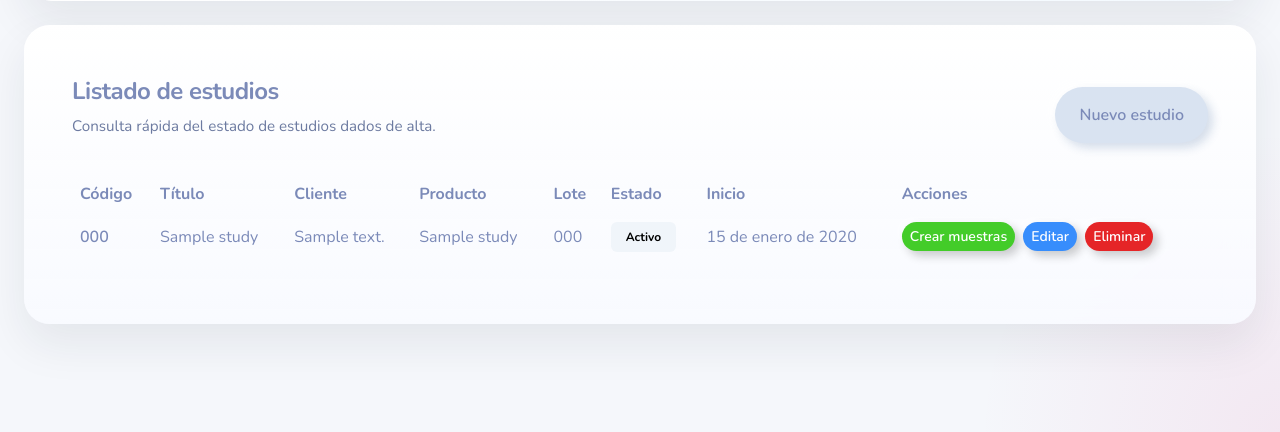
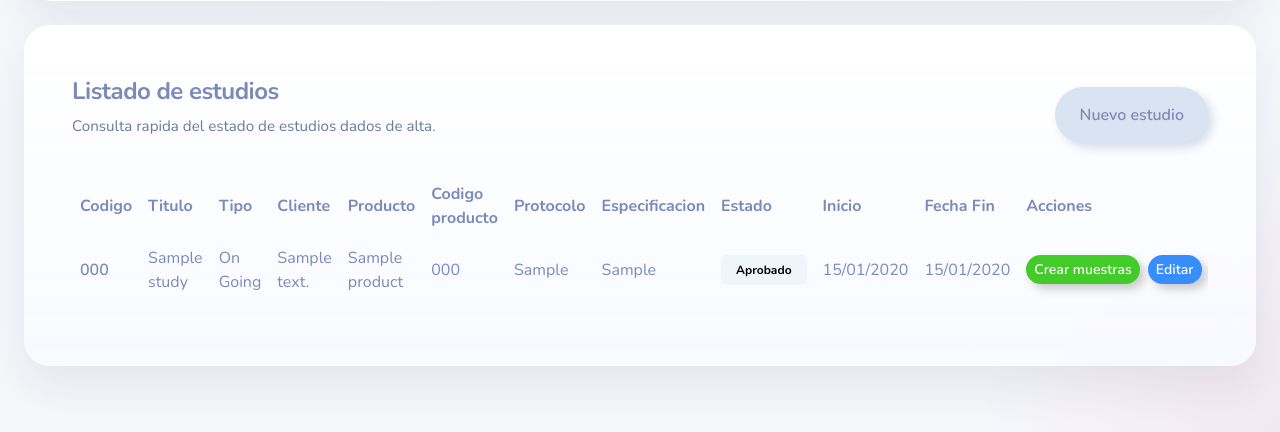
Before and after one commit to pprofilers-ui/proyectoafmgde, a Django app: page /app/studies/ in a window 1280 px wide. Shown: the part 368-800 px from the top of the page. Run offline with Django 5.2, Linux system fonts and the light colour scheme; a user stored in the database is signed in; data comes from the database, SQL or seed files in the repository; tables that the repository leaves empty hold one stand-in row (values such as "Sample post"); some libraries are stand-ins or nearby versions.

Commit message:
Fix: se ha adaptado lo relacionado con el documento word Comentarios 25-06-26.docx indicado por Juanma la parte de la tabla de estudios en web y admin

```diff
--- a/stability/urls.py
+++ b/stability/urls.py
@@ -14,6 +14,7 @@ from .views import (
     StockMovementViewSet,
     StorageConditionViewSet,
     StudyViewSet,
+    StudyTypeViewSet,
 )
 
 router = DefaultRouter()
@@ -22,6 +23,7 @@ router.register(r"stability/packaging", PackagingConfigurationViewSet, basename=
 router.register(r"stability/batches", ProductBatchViewSet, basename="stability-batch")
 router.register(r"stability/storage-conditions", StorageConditionViewSet, basename="stability-storage-condition")
 router.register(r"stability/chamber-locations", ChamberLocationViewSet, basename="stability-chamber-location")
+router.register(r"stability/study-types", StudyTypeViewSet, basename="stability-study-type")
 router.register(r"stability/studies", StudyViewSet, basename="stability-study")
 router.register(r"stability/chambers", ChamberViewSet, basename="stability-chamber")
 router.register(r"stability/sampling-points", SamplingPointViewSet, basename="stability-sampling-point")
--- a/templates/web/annual_plan.html
+++ b/templates/web/annual_plan.html
@@ -18,7 +18,7 @@
                         <div class="text-muted small">{{ study.title }} | Inicio {{ study.start_date }}</div>
                     </li>
                     {% empty %}
-                    <li class="list-group-item bg-transparent px-0 text-muted">No hay estudios en borrador.</li>
+                    <li class="list-group-item bg-transparent px-0 text-muted">No hay estudios en elaboracion.</li>
                     {% endfor %}
                 </ul>
             </div>
@@ -32,7 +32,7 @@
                     {% for study in active_studies %}
                     <li class="list-group-item bg-transparent px-0">
                         <div class="fw-semibold">{{ study.code }}</div>
-                        <div class="text-muted small">{{ study.title }} | Lote {{ study.batch_number }}</div>
+                        <div class="text-muted small">{{ study.title }} | {% if study.product %}{{ study.product.name }}{% else %}{{ study.product_name|default:"-" }}{% endif %}</div>
                     </li>
                     {% empty %}
                     <li class="list-group-item bg-transparent px-0 text-muted">No hay estudios activos.</li>
@@ -52,7 +52,7 @@
                         <div class="text-muted small">{{ study.title }} | Fin {{ study.end_date|default:"-" }}</div>
                     </li>
                     {% empty %}
-                    <li class="list-group-item bg-transparent px-0 text-muted">No hay estudios cerrados.</li>
+                    <li class="list-group-item bg-transparent px-0 text-muted">No hay estudios finalizados.</li>
                     {% endfor %}
                 </ul>
             </div>
--- a/templates/web/studies.html
+++ b/templates/web/studies.html
@@ -17,24 +17,16 @@
 </div>
 
 <div class="row g-4">
-
-    <!-- LISTADO ARRIBA -->
     <div class="col-12">
         <div class="card glass soft-card border-0 h-100">
             <div class="card-body p-4 p-lg-5">
-
                 <div class="d-flex justify-content-between align-items-center mb-3">
                     <div>
                         <div class="app-section-title">Listado de estudios</div>
-                        <div class="app-section-copy">
-                            Consulta rápida del estado de estudios dados de alta.
-                        </div>
+                        <div class="app-section-copy">Consulta rapida del estado de estudios dados de alta.</div>
                     </div>
 
-                    <button
-                        class="btn btn-primary rounded-pill"
-                        type="button"
-                        onclick="toggleStudyForm()">
+                    <button class="btn btn-primary rounded-pill" type="button" onclick="toggleStudyForm()">
                         <i class="bi bi-plus-lg"></i> Nuevo estudio
                     </button>
                 </div>
@@ -42,13 +34,17 @@
                 <div class="table-responsive">
                     <table class="table table-hover align-middle">
                         <tr>
-                            <th>Código</th>
-                            <th>Título</th>
+                            <th>Codigo</th>
+                            <th>Titulo</th>
+                            <th>Tipo</th>
                             <th>Cliente</th>
                             <th>Producto</th>
-                            <th>Lote</th>
+                            <th>Codigo producto</th>
+                            <th>Protocolo</th>
+                            <th>Especificacion</th>
                             <th>Estado</th>
                             <th>Inicio</th>
+                            <th>Fecha Fin</th>
                             <th>Acciones</th>
                         </tr>
 
@@ -56,74 +52,52 @@
                         <tr>
                             <td class="fw-semibold">{{ study.code }}</td>
                             <td>{{ study.title }}</td>
+                            <td>{{ study.study_type.name|default:"-" }}</td>
                             <td>{{ study.client.description|default:"-" }}</td>
-                            <td>{{ study.product_name }}</td>
-                            <td>{{ study.batch_number }}</td>
-                            <td>
-                                <span class="badge text-bg-light">
-                                    {{ study.get_status_display }}
-                                </span>
-                            </td>
-                            <td>{{ study.start_date }}</td>
+                            <td>{% if study.product %}{{ study.product.name }}{% else %}{{ study.product_name|default:"-" }}{% endif %}</td>
+                            <td>{{ study.product_code|default:"-" }}</td>
+                            <td>{{ study.protocol|default:"-" }}</td>
+                            <td>{{ study.specification|default:"-" }}</td>
+                            <td><span class="badge text-bg-light">{{ study.get_status_display }}</span></td>
+                            <td>{{ study.start_date|date:"d/m/Y" }}</td>
+                            <td>{{ study.end_date|date:"d/m/Y"|default:"-" }}</td>
                             <td class="text-nowrap">
-                                <a
-                                    class="btn btn-sm btn-outline-success rounded-pill me-1"
-                                    href="/app/samples/?study={{ study.id }}&open=create">
+                                <a class="btn btn-sm btn-outline-success rounded-pill me-1" href="/app/samples/?study={{ study.id }}&open=create">
                                     Crear muestras
                                 </a>
                                 <a
                                     class="btn btn-sm btn-outline-primary rounded-pill me-1"
                                     href="#"
-                                    onclick="openStudyEditModal('{{ study.id }}', '{{ study.code|escapejs }}', '{{ study.title|escapejs }}', '{{ study.client_id|default:'' }}', '{{ study.packaging_id|default:'' }}', '{{ study.product_name|escapejs }}', '{{ study.batch_number|escapejs }}', '{{ study.packaging_description|escapejs }}', '{{ study.status }}', '{{ study.start_date|date:'Y-m-d' }}', '{{ study.end_date|default:''|date:'Y-m-d' }}'); return false;">
+                                    onclick="openStudyEditModal('{{ study.id }}', '{{ study.code|escapejs }}', '{{ study.title|escapejs }}', '{{ study.study_type_id|default:'' }}', '{{ study.client_id|default:'' }}', '{{ study.product_id|default:'' }}', '{{ study.product_code|escapejs }}', '{{ study.protocol|escapejs }}', '{{ study.specification|escapejs }}', '{{ study.product_name|escapejs }}', '{{ study.comments|escapejs }}', '{{ study.status }}', '{{ study.start_date|date:'Y-m-d' }}', '{{ study.end_date|default:''|date:'Y-m-d' }}'); return false;">
                                     Editar
                                 </a>
-
-                                <form
-                                    method="post"
-                                    action="/app/studies/{{ study.id }}/delete/"
-                                    class="d-inline study-delete-form">
+                                <form method="post" action="/app/studies/{{ study.id }}/delete/" class="d-inline study-delete-form">
                                     {% csrf_token %}
-                                    <button
-                                        class="btn btn-sm btn-outline-danger rounded-pill"
-                                        type="submit">
-                                        Eliminar
-                                    </button>
+                                    <button class="btn btn-sm btn-outline-danger rounded-pill" type="submit">Eliminar</button>
                                 </form>
                             </td>
                         </tr>
                         {% empty %}
                         <tr>
-                            <td colspan="8" class="text-muted">
-                                No hay estudios todavía.
-                            </td>
+                            <td colspan="12" class="text-muted">No hay estudios todavia.</td>
                         </tr>
                         {% endfor %}
                     </table>
                 </div>
-
             </div>
         </div>
     </div>
 
-    <!-- FORMULARIO ABAJO OCULTO -->
     <div class="col-12" id="createStudySection" style="display:none;">
         <div class="card glass soft-card border-0 h-100">
             <div class="card-body p-4 p-lg-5">
-
                 <div class="d-flex justify-content-between align-items-center mb-3">
                     <div>
                         <div class="app-section-title">Crear estudio</div>
-                        <div class="app-section-copy">
-                            Alta funcional para usuarios normales sin pasar por el panel admin.
-                        </div>
+                        <div class="app-section-copy">Alta funcional para usuarios normales sin pasar por el panel admin.</div>
                     </div>
 
-                    <button
-                        type="button"
-                        class="btn btn-outline-secondary rounded-pill"
-                        onclick="toggleStudyForm()">
-                        Cerrar
-                    </button>
+                    <button type="button" class="btn btn-outline-secondary rounded-pill" onclick="toggleStudyForm()">Cerrar</button>
                 </div>
 
                 <form method="post" action="/app/studies/create/" class="row g-4">
@@ -132,77 +106,62 @@
                     <div class="col-md-6">
                         <label class="form-label">{{ study_form.code.label }}</label>
                         {{ study_form.code }}
-                        {% if study_form.code.errors %}<div class="text-danger small mt-1">{{ study_form.code.errors|striptags }}</div>{% endif %}
                     </div>
-
                     <div class="col-md-6">
                         <label class="form-label">{{ study_form.title.label }}</label>
                         {{ study_form.title }}
-                        {% if study_form.title.errors %}<div class="text-danger small mt-1">{{ study_form.title.errors|striptags }}</div>{% endif %}
                     </div>
-
-                    <div class="col-12">
+                    <div class="col-md-6">
+                        <label class="form-label">{{ study_form.study_type.label }}</label>
+                        {{ study_form.study_type }}
+                    </div>
+                    <div class="col-md-6">
                         <label class="form-label">{{ study_form.client.label }}</label>
                         {{ study_form.client }}
-                        {% if study_form.client.errors %}<div class="text-danger small mt-1">{{ study_form.client.errors|striptags }}</div>{% endif %}
                     </div>
-
+                    <div class="col-md-4">
+                        <label class="form-label">{{ study_form.product.label }}</label>
+                        {{ study_form.product }}
+                    </div>
+                    <div class="col-md-4">
+                        <label class="form-label">{{ study_form.product_code.label }}</label>
+                        {{ study_form.product_code }}
+                    </div>
                     <div class="col-md-4">
                         <label class="form-label">{{ study_form.product_name.label }}</label>
                         {{ study_form.product_name }}
-                        {% if study_form.product_name.errors %}<div class="text-danger small mt-1">{{ study_form.product_name.errors|striptags }}</div>{% endif %}
                     </div>
-
-                    <div class="col-md-4">
-                        <label class="form-label">{{ study_form.packaging.label }}</label>
-                        {{ study_form.packaging }}
-                        {% if study_form.packaging.errors %}<div class="text-danger small mt-1">{{ study_form.packaging.errors|striptags }}</div>{% endif %}
+                    <div class="col-md-6">
+                        <label class="form-label">{{ study_form.protocol.label }}</label>
+                        {{ study_form.protocol }}
                     </div>
-
-                    <div class="col-md-4">
-                        <label class="form-label">{{ study_form.batch_number.label }}</label>
-                        {{ study_form.batch_number }}
-                        {% if study_form.batch_number.errors %}<div class="text-danger small mt-1">{{ study_form.batch_number.errors|striptags }}</div>{% endif %}
+                    <div class="col-md-6">
+                        <label class="form-label">{{ study_form.specification.label }}</label>
+                        {{ study_form.specification }}
                     </div>
-
-                    <div class="col-12">
-                        <label class="form-label">{{ study_form.packaging_description.label }}</label>
-                        {{ study_form.packaging_description }}
-                        {% if study_form.packaging_description.errors %}<div class="text-danger small mt-1">{{ study_form.packaging_description.errors|striptags }}</div>{% endif %}
-                    </div>
-
                     <div class="col-md-4">
                         <label class="form-label">{{ study_form.status.label }}</label>
                         {{ study_form.status }}
-                        {% if study_form.status.errors %}<div class="text-danger small mt-1">{{ study_form.status.errors|striptags }}</div>{% endif %}
                     </div>
-
                     <div class="col-md-4">
                         <label class="form-label">{{ study_form.start_date.label }}</label>
                         {{ study_form.start_date }}
-                        {% if study_form.start_date.errors %}<div class="text-danger small mt-1">{{ study_form.start_date.errors|striptags }}</div>{% endif %}
                     </div>
-
                     <div class="col-md-4">
                         <label class="form-label">{{ study_form.end_date.label }}</label>
                         {{ study_form.end_date }}
-                        {% if study_form.end_date.errors %}<div class="text-danger small mt-1">{{ study_form.end_date.errors|striptags }}</div>{% endif %}
                     </div>
-
+                    <div class="col-12">
+                        <label class="form-label">{{ study_form.comments.label }}</label>
+                        {{ study_form.comments }}
+                    </div>
                     <div class="col-12 pt-2">
-                        <button
-                            class="btn btn-primary btn-lg soft-pill"
-                            type="submit">
-                            Crear estudio
-                        </button>
+                        <button class="btn btn-primary btn-lg soft-pill" type="submit">Crear estudio</button>
                     </div>
-
                 </form>
-
             </div>
         </div>
     </div>
-
 </div>
 
 <div class="modal fade" id="studyEditModal" tabindex="-1" aria-hidden="true">
@@ -224,25 +183,33 @@
                             <label class="form-label">Titulo</label>
                             {{ study_form.title }}
                         </div>
-                        <div class="col-12">
+                        <div class="col-md-6">
+                            <label class="form-label">Tipo de estudio</label>
+                            {{ study_form.study_type }}
+                        </div>
+                        <div class="col-md-6">
                             <label class="form-label">Cliente</label>
                             {{ study_form.client }}
+                        </div>
+                        <div class="col-md-4">
+                            <label class="form-label">Producto</label>
+                            {{ study_form.product }}
+                        </div>
+                        <div class="col-md-4">
+                            <label class="form-label">Codigo producto</label>
+                            {{ study_form.product_code }}
                         </div>
                         <div class="col-md-4">
                             <label class="form-label">Nombre del producto</label>
                             {{ study_form.product_name }}
                         </div>
-                        <div class="col-md-4">
-                            <label class="form-label">Formato</label>
-                            {{ study_form.packaging }}
+                        <div class="col-md-6">
+                            <label class="form-label">Protocolo</label>
+                            {{ study_form.protocol }}
                         </div>
-                        <div class="col-md-4">
-                            <label class="form-label">Numero de lote</label>
-                            {{ study_form.batch_number }}
-                        </div>
-                        <div class="col-12">
-                            <label class="form-label">Comentarios</label>
-                            {{ study_form.packaging_description }}
+                        <div class="col-md-6">
+                            <label class="form-label">Especificacion</label>
+                            {{ study_form.specification }}
                         </div>
                         <div class="col-md-4">
                             <label class="form-label">Estado</label>
@@ -256,6 +223,10 @@
                             <label class="form-label">Fecha de fin</label>
                             {{ study_form.end_date }}
                         </div>
+                        <div class="col-12">
+                            <label class="form-label">Comentarios</label>
+                            {{ study_form.comments }}
+                        </div>
                     </div>
                     <div class="d-flex gap-2 justify-content-end mt-4">
                         <button type="button" class="btn btn-outline-secondary rounded-pill" data-bs-dismiss="modal">Cancelar</button>
@@ -268,16 +239,19 @@
 </div>
 
 <script>
-function openStudyEditModal(studyId, code, title, clientId, packagingId, productName, batchNumber, packagingDescription, status, startDate, endDate) {
+function openStudyEditModal(studyId, code, title, studyTypeId, clientId, productId, productCode, protocol, specification, productName, comments, status, startDate, endDate) {
     const form = document.getElementById('studyEditForm');
     form.action = `/app/studies/${studyId}/edit/`;
     document.querySelector('#studyEditModal [name="code"]').value = code || '';
     document.querySelector('#studyEditModal [name="title"]').value = title || '';
+    document.querySelector('#studyEditModal [name="study_type"]').value = studyTypeId || '';
     document.querySelector('#studyEditModal [name="client"]').value = clientId || '';
-    document.querySelector('#studyEditModal [name="packaging"]').value = packagingId || '';
+    document.querySelector('#studyEditModal [name="product"]').value = productId || '';
+    document.querySelector('#studyEditModal [name="product_code"]').value = productCode || '';
+    document.querySelector('#studyEditModal [name="protocol"]').value = protocol || '';
+    document.querySelector('#studyEditModal [name="specification"]').value = specification || '';
     document.querySelector('#studyEditModal [name="product_name"]').value = productName || '';
-    document.querySelector('#studyEditModal [name="batch_number"]').value = batchNumber || '';
-    document.querySelector('#studyEditModal [name="packaging_description"]').value = packagingDescription || '';
+    document.querySelector('#studyEditModal [name="comments"]').value = comments || '';
     document.querySelector('#studyEditModal [name="status"]').value = status || 'draft';
     document.querySelector('#studyEditModal [name="start_date"]').value = startDate || '';
     document.querySelector('#studyEditModal [name="end_date"]').value = endDate || '';
@@ -285,24 +259,17 @@ function openStudyEditModal(studyId, code, title, clientId, packagingId, product
     modal.show();
 }
 
-
 function toggleStudyForm() {
     const section = document.getElementById('createStudySection');
-
     if (section.style.display === 'none' || section.style.display === '') {
         section.style.display = 'block';
-
         setTimeout(() => {
-            section.scrollIntoView({
-                behavior: 'smooth',
-                block: 'start'
-            });
+            section.scrollIntoView({ behavior: 'smooth', block: 'start' });
         }, 100);
     } else {
         section.style.display = 'none';
     }
 }
-
 
 document.addEventListener('DOMContentLoaded', function () {
     document.querySelectorAll('.study-delete-form').forEach(function (form) {
@@ -310,10 +277,10 @@ document.addEventListener('DOMContentLoaded', function () {
             event.preventDefault();
             Swal.fire({
                 title: 'Eliminar estudio',
-                text: '¿Seguro que quieres eliminar este estudio?',
+                text: 'Seguro que quieres eliminar este estudio?',
                 icon: 'warning',
                 showCancelButton: true,
-                confirmButtonText: 'Sí, eliminar',
+                confirmButtonText: 'Si, eliminar',
                 cancelButtonText: 'Cancelar',
                 confirmButtonColor: '#d33'
             }).then(function (result) {
```
Also changed, not shown: stability/admin.py (+40 -3 lines), stability/models.py (+23 -3 lines), stability/serializers.py (+7 -0 lines), stability/views.py (+12 -3 lines), stability/web_forms.py (+42 -20 lines), stability/web_views.py (+9 -5 lines), templates/web/dashboard.html (+4 -4 lines), stability/migrations/0010_studytype_and_study_fields.py (added), stability/migrations/0011_alter_study_status.py (added).
